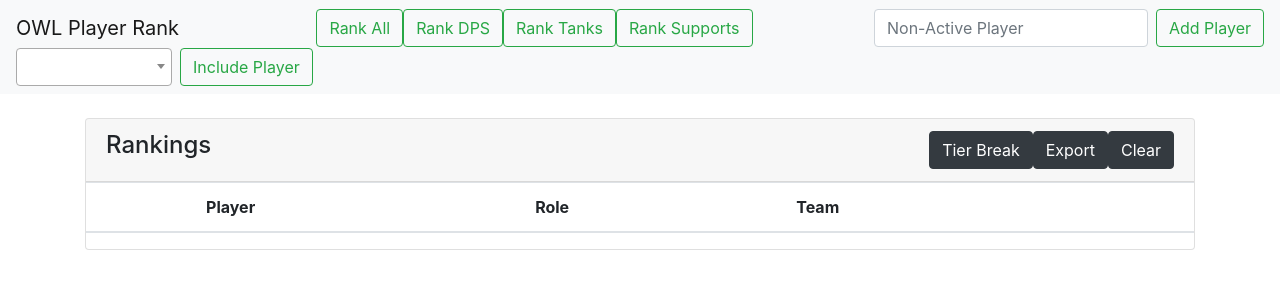
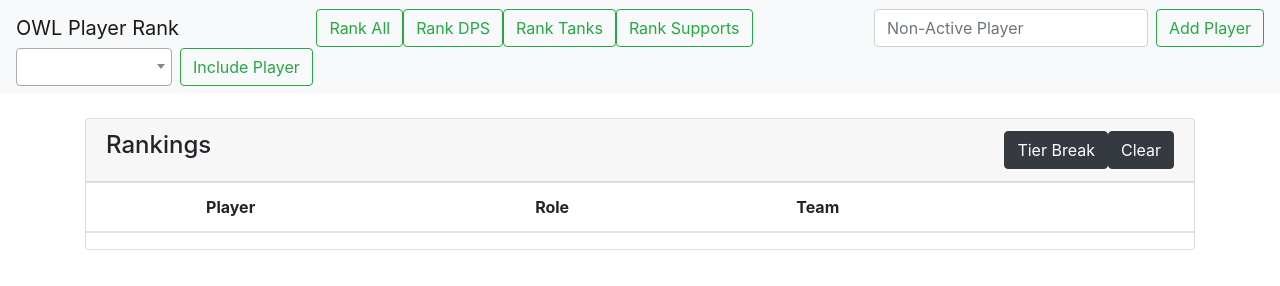
Before and after one commit to blitchj/OWLPlayerRank, a plain HTML site: page index.html in a window 1280 px wide. Drawn offline with nearby package versions, Linux system fonts and the light colour scheme; no server answers.

Commit message:
removed prints and export button

```diff
--- a/index.html
+++ b/index.html
@@ -181,7 +181,7 @@
         <script>
             function listAll() {
                 var players = playerRows.filter(x => !rankedPlayers.includes(x));
-                console.log(players);
+                //console.log(players);
                 $('#player-dropdown').empty();
                 $('#player-dropdown').append('<option><option/>');
                 players.sort((a,b) => a.team >= b.team ? 1 : -1).filter(player => player).forEach(player => $('#player-dropdown').append(('<option>'+player.name+' '+player.role+' '+player.team+'</option>')))
@@ -231,7 +231,6 @@
                         <h4 contenteditable="true" class="col">Rankings</h4>
                         <div class="col">
                             <button id="clear" type="button" class="btn btn-dark" style="float:right;">Clear</button>
-                            <button type="button" class="btn btn-dark" style="float:right;">Export</button>
                             <button id="add-tier-break" type="button" class="btn btn-dark" style="float:right;">Tier Break</button>
                         </div>
 
```
